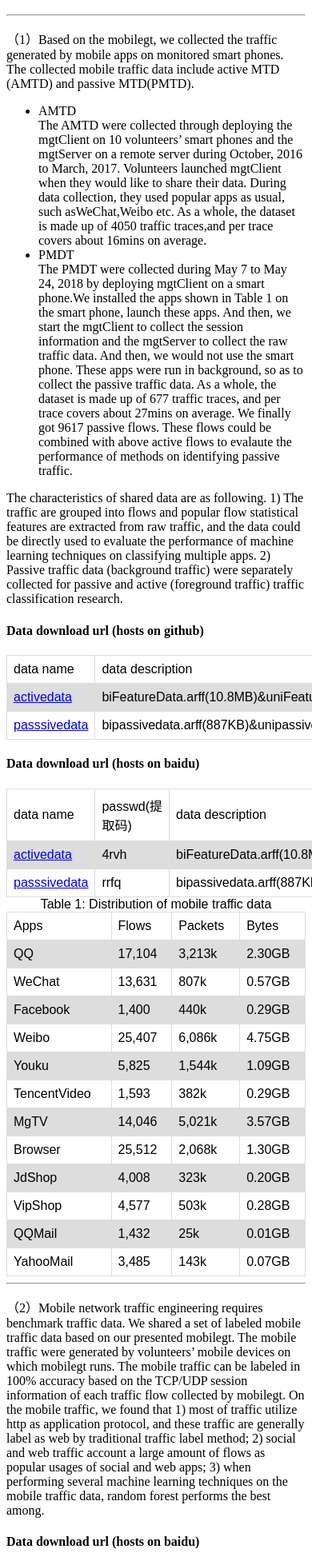
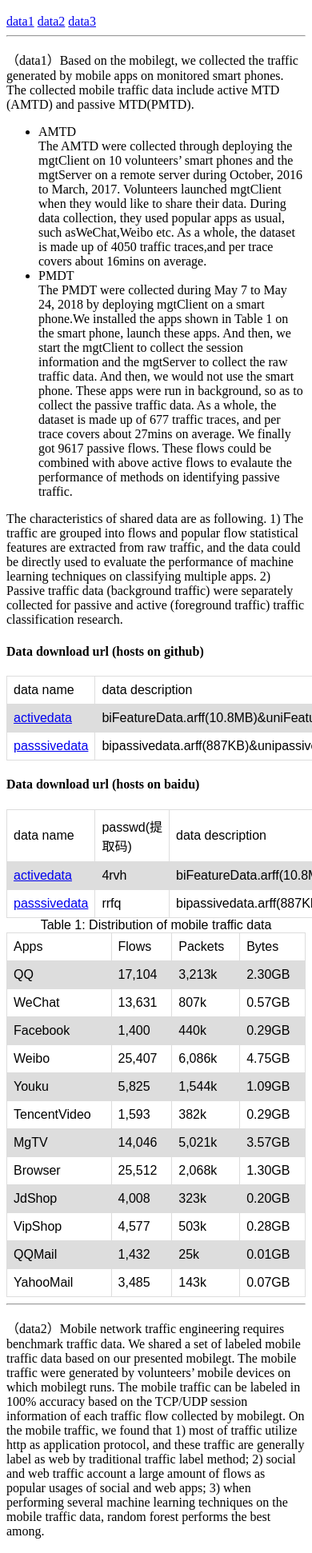
Before and after one commit to wangruoyu/mobilegt, a plain HTML site: page index.html in a window 390 px wide. Shown: the part 48-1990 px from the top of the page at 80% size. Drawn offline with Linux system fonts and the light colour scheme.

Commit message:
Update index.html

```diff
--- a/index.html
+++ b/index.html
@@ -23,10 +23,11 @@
 </head>
 <body>
     <h1>datasets</h1>
+<a href="#data1">data1</a>&nbsp;<a href="#data2">data2</a>&nbsp;<a href="#data3">data3</a>
 <hr />
 <p>
-<a name="data1"></a>
-（1）Based on the mobilegt, we collected the traffic generated by mobile apps on monitored smart phones. The collected mobile traffic data include active MTD (AMTD) and passive MTD(PMTD).
+<a name="data1">
+（data1）</a>Based on the mobilegt, we collected the traffic generated by mobile apps on monitored smart phones. The collected mobile traffic data include active MTD (AMTD) and passive MTD(PMTD).
 </>
 <ul>
 	<li>AMTD</li>
@@ -106,8 +107,8 @@
 </table>
 <hr />
     <p>
-<a name="data2"></a>
-（2）Mobile network traffic engineering requires benchmark traffic data. We shared a set of labeled mobile traffic data based on our presented mobilegt. The mobile traffic were generated by volunteers’ mobile devices on which mobilegt runs. The mobile traffic can be labeled in 100% accuracy based on the TCP/UDP session information of each traffic flow collected by mobilegt. On the mobile traffic, we found that 1) most of traffic utilize http as application protocol, and these traffic are generally label as web by traditional traffic label method; 2) social and web traffic account a large amount of flows as popular usages of social and web apps; 3) when performing several machine learning techniques on the mobile traffic data, random forest performs the best among.
+<a name="data2">
+（data2）</a>Mobile network traffic engineering requires benchmark traffic data. We shared a set of labeled mobile traffic data based on our presented mobilegt. The mobile traffic were generated by volunteers’ mobile devices on which mobilegt runs. The mobile traffic can be labeled in 100% accuracy based on the TCP/UDP session information of each traffic flow collected by mobilegt. On the mobile traffic, we found that 1) most of traffic utilize http as application protocol, and these traffic are generally label as web by traditional traffic label method; 2) social and web traffic account a large amount of flows as popular usages of social and web apps; 3) when performing several machine learning techniques on the mobile traffic data, random forest performs the best among.
     </p>
 <h4>Data download url (hosts on baidu)</h4>
 <table>
@@ -149,8 +150,8 @@
 </table>
 <hr />
 <p>
-<a name="data3"></a>
-（3）App级流量数据和功能级流量数据，利用了两个不同的特征集合（单项流统计特征、双向流统计特征）描述网络流数据集。
+<a name="data3">
+（data3）</a>App级流量数据和功能级流量数据，利用了两个不同的特征集合（单项流统计特征、双向流统计特征）描述网络流数据集。
 在App级粒度方面，数据的采集过程为，在客户端安装Mobilegt的客户端程序，启动此程序连接服务器端，在连接的情况下，每个App运行20分钟以上，采集过程中任意使用App的多项功能。Mobilegt服务器端会根据Socket信息进行数据标记，直接可以从Mobilegt的输出获取网络流的App标签，从而建立实验数据集。
 在功能级粒度方面，由于同一个应用可能具有不同的功能，比如微信可以进行文字聊天也可以视频聊天以及语音对话。而不同功能产生的数据所包含的行为特征可能有所不同，这可能会削弱机器学习算法在这些数据上的性能。为了比较研究机器学习算法在功能级的流量数据上的分类性能，本文进一步采集了功能粒度标记的流量数据，每种功能可以由不同的App实现，为此本文为每种功能级采集了不同App产生的流量。此实验数据的采集过程为：基于Mobilegt系统，在客户端程序连接服务器的情况下，使用App的某个特定功能，执行一段时间（20分钟以上），采集此功能级的数据，将此段时间采集的数据手工标记为特定的功能。由于需要手动标记，这里选择的应用相对较少。如何自动采集功能级的移动流量数据将作为未来研究工作。
 </p>
```
